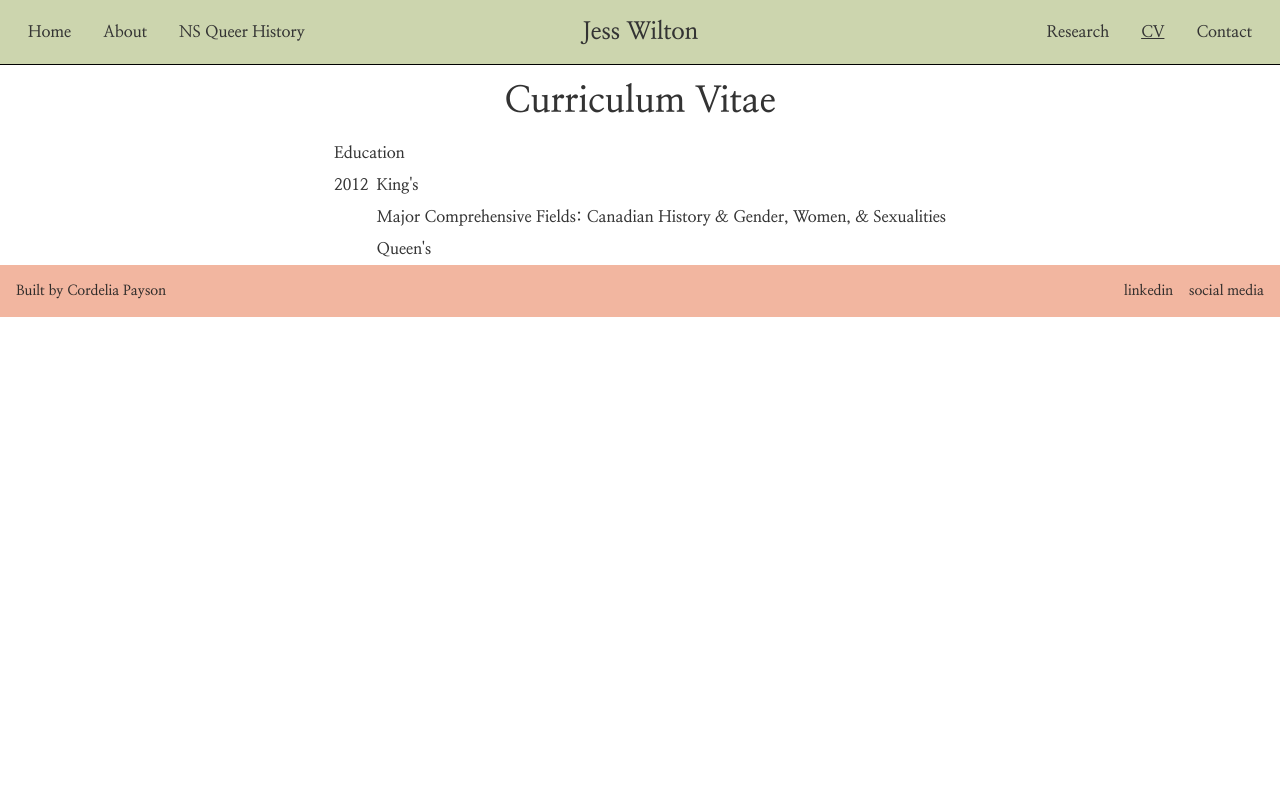
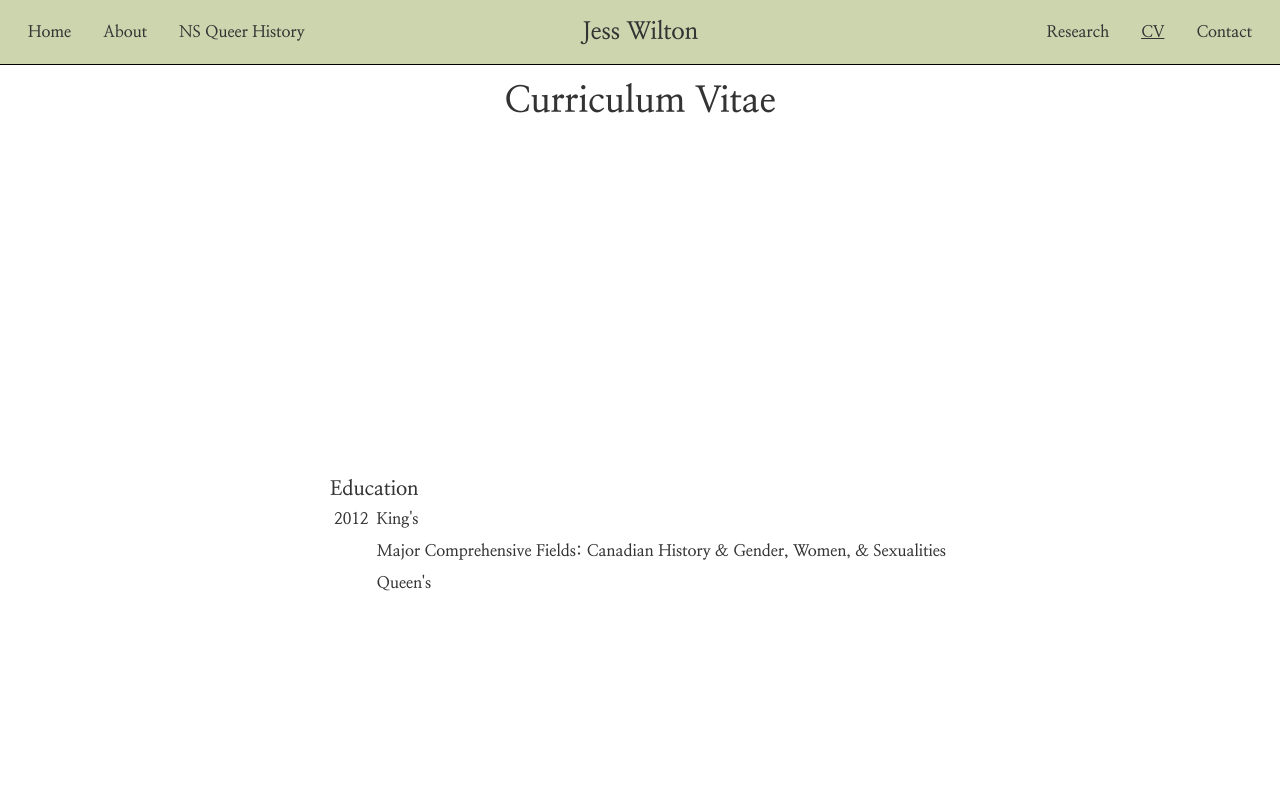
Before and after one commit to cordelia-payson/jw-site, a Next.js app: page /cv in a window 1280 px wide. Shown: the top 800 px of the page. Built offline with nearby package versions, Linux system fonts and the light colour scheme.

Commit message:
working on spacing of components `

```diff
--- a/components/cv/title.js
+++ b/components/cv/title.js
@@ -1,6 +1,6 @@
 function Title({ title }) {
   return (
-    <div className="m-1">{title}</div>
+    <div className="m- text-xl">{title}</div>
   );
 }
 
--- a/pages/cv.js
+++ b/pages/cv.js
@@ -7,10 +7,10 @@ function CV() {
     <Layout>
       <div className="flex flex-col items-center justify-center">
         <div>
-          <h1 className="text-4xl font-bold w-max m-4">Curriculum Vitae</h1>
+          <h1 className="text-4xl w-max m-4">Curriculum Vitae</h1>
         </div>
-        <div className="">
-          <div className="" />
+        <div className="hero min-h-screen">
+          <div className="hero-content" />
           <Education />
         </div>
       </div>
```
